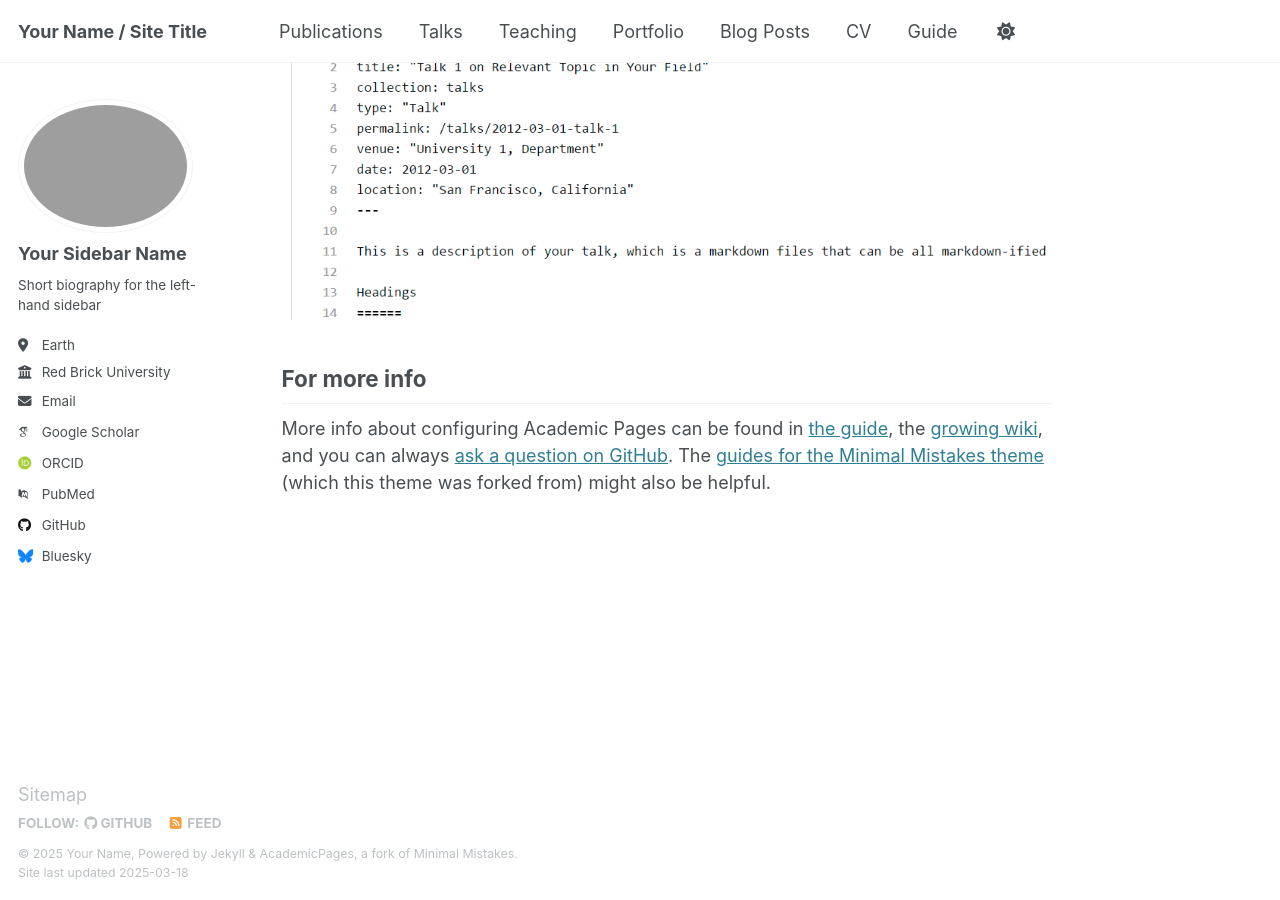
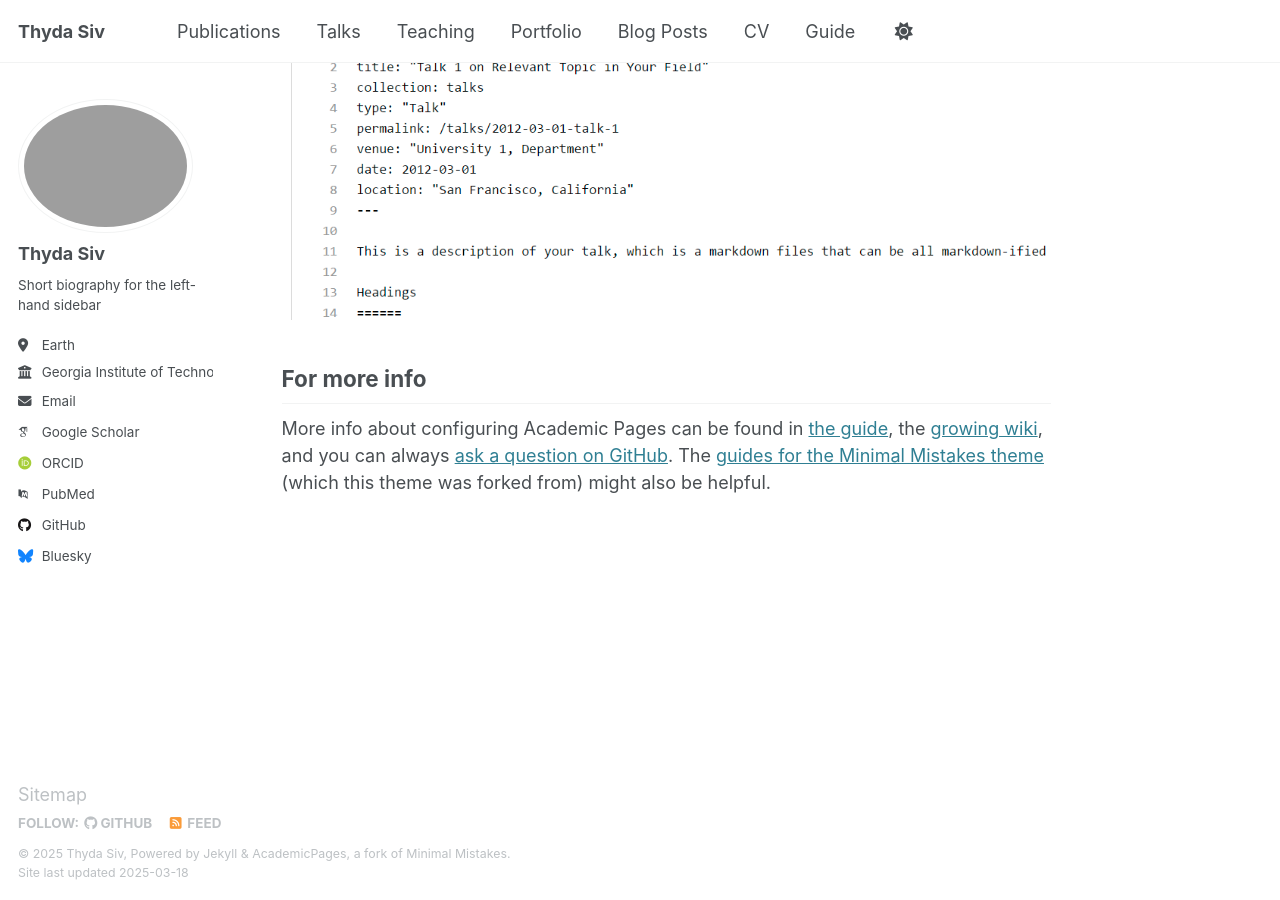
Before and after one commit to thydasiv/thydasiv.github.io, a Jekyll site: the page built from _pages/about.md, in a window 1280 px wide and 900 px high, scrolled down 2635 px. Built offline with Jekyll 4.4.1, drawn with Linux system fonts in a browser that asks for light colours; some web fonts are replaced.

Commit message:
Update _config.yml

```diff
--- a/_config.yml
+++ b/_config.yml
@@ -9,9 +9,9 @@
 # Basic Site Settings
 locale                   : "en-US"
 site_theme               : "default"
-title                    : "Your Name / Site Title"
+title                    : "Thyda Siv"
 title_separator          : "-"
-name                     : &name "Your Name"
+name                     : &name "Thyda Siv"
 description              : &description "personal description"
 url                      : https://academicpages.github.io # the base hostname & protocol for your site e.g. "https://[your GitHub username].github.io"
 baseurl                  : "" # the subpath of your site, e.g. "/blog"
@@ -23,11 +23,11 @@ repository               : "academicpages/academicpages.github.io"
 author:
   # Biographic information
   avatar           : "profile.png"
-  name             : "Your Sidebar Name"
+  name             : "Thyda Siv"
   pronouns         : # example: "she/her"
   bio              : "Short biography for the left-hand sidebar"
   location         : "Earth"
-  employer         : "Red Brick University"
+  employer         : "Georgia Institute of Technology"
   uri              : # URL
   email            : "none@example.org"
 
```
